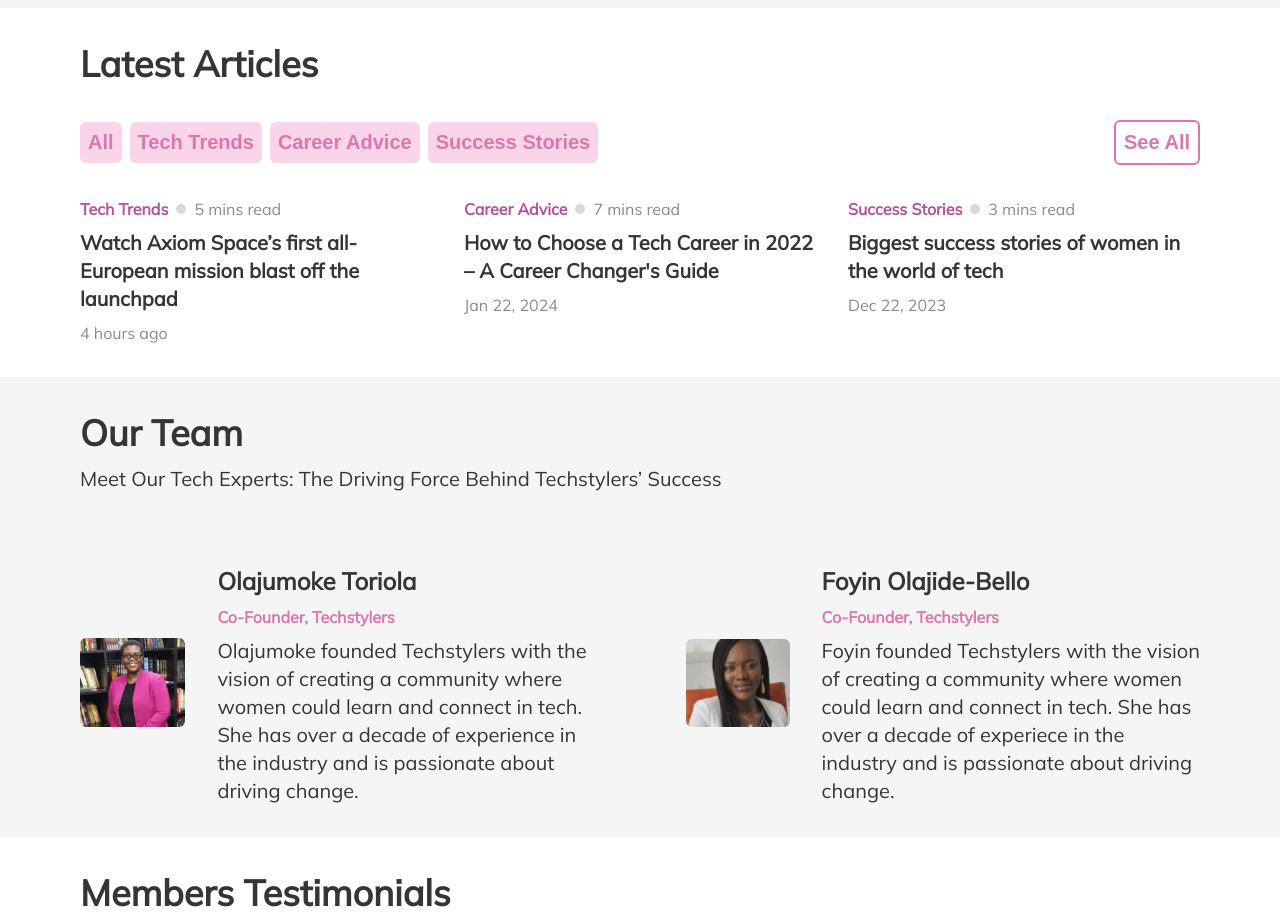
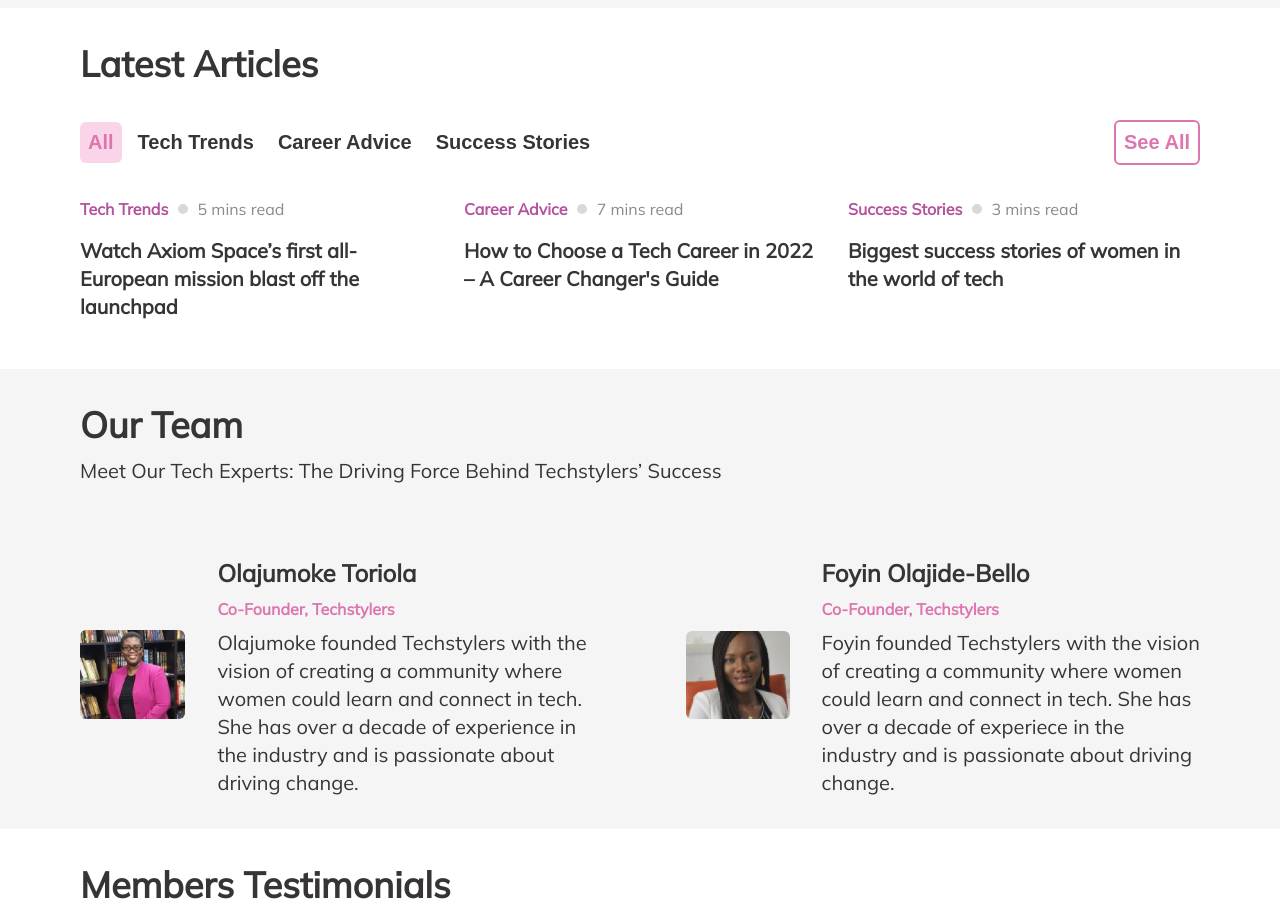
Before and after one commit to SandraDammy/techStylers, a React (Create React App) app: page / in a window 1280 px wide. Shown: the part 2520-3439 px from the top of the page. Built offline with nearby package versions, Linux system fonts and the light colour scheme.

Commit message:
feat: Include dynamic data to articles section

```diff
--- a/src/Components/Section/Articles.jsx
+++ b/src/Components/Section/Articles.jsx
@@ -2,47 +2,15 @@ import React from "react";
 import Title from "../Common/Title";
 import style from "../Style/Article.module.css";
 import Button from "../Common/Button";
+import { articleData } from "../Misc/articleData";
 import { useState } from "react";
-import { articleData } from "../Misc/articleData";
 
 const Articles = () => {
-  const btnEventSee = () => {
-    console.log("Event clicked!");
-  };
+  const [articles, setArticles] = useState("All");
 
-  const [article, setArticle] = useState("all");
-  const [techTrend, setTechTrend] = useState("techTrend");
-  const [careerAdvice, setCareerAdvice] = useState("careerAdvice");
-  const [successStories, setSuccessStories] = useState("successStories");
-  const [articledata, setArticleData] = useState(articleData);
-
-  const handleEvent = (e) => {
-    if (e.target.value === "all") {
-      setArticle("all");
-      setArticleData(articleData);
-    } else if (e.target.value === "techTrend") {
-      setTechTrend("techTrend");
-      const techTrendData = articleData.filter((article) => {
-        return article.tag === "Tech Trend";
-      });
-      setArticleData(techTrendData);
-    } else if (e.target.value === "careerAdvice") {
-      setCareerAdvice("careerAdvice");
-      const careerAdviceData = articleData.filter((article) => {
-        return article.tag === "Career Advice";
-      });
-      setArticleData(careerAdviceData);
-    } else if (e.target.value === "successStories") {
-      setSuccessStories("successStories");
-      const successStoriesData = articleData.filter((article) => {
-        return article.tag === "Success Stories";
-      });
-      setArticleData(successStoriesData);
-    } else {
-      setArticle("all");
-      setArticleData(articleData);
+  const handleSelectionClicks = (sectionTag) => {
+    setArticles(sectionTag);
   }
-  };
 
   return (
     <div className={style.container}>
@@ -50,48 +18,46 @@ const Articles = () => {
       <div className={style.buttonsContainer}>
         <div className={style.buttons}>
           <Button
-            className={article === "all" ? "btnActive" : "btnTran"}
+            className={articles === "All" ? "btnActive" : "btnTran"}
             title={"All"}
-            btnEventHandler={handleEvent}
-            value={"all"}
+            btnEventHandler={() => handleSelectionClicks("All")}
           />
           <Button
-            className={techTrend === "techTrend" ? "btnActive" : "btnTran"}
+            className={articles === "Tech Trends" ? "btnActive" : "btnTran"}
             title={"Tech Trends"}
-            btnEventHandler={handleEvent}
-            value={"techTrend"}
+            btnEventHandler={() => handleSelectionClicks("Tech Trends")}
           />
           <Button
-            className={
-              careerAdvice === "careerAdvice" ? "btnActive" : "btnTran"
-            }
+            className={articles === "Career Advice" ? "btnActive" : "btnTran"}
             title={"Career Advice"}
-            btnEventHandler={handleEvent}
-            value={"careerAdvice"}
+            btnEventHandler={() => handleSelectionClicks("Career Advice")}
           />
           <Button
-            className={
-              successStories === "successStories" ? "btnActive" : "btnTran"
-            }
+            className={articles === "Success Stories" ? "btnActive" : "btnTran"}
             title={"Success Stories"}
-            btnEventHandler={handleEvent}
-            value={"successStories"}
+            btnEventHandler={() => handleSelectionClicks("Success Stories")}
           />
         </div>
         <div className={style.seeAll}>
           <Button
             className={"btnOutline"}
             title={"See All"}
-            btnEventHandler={btnEventSee}
           />
         </div>
       </div>
       <div className={style.articleContainer}>
-        {articledata.map((article, index) => {
+
+
+        {articleData.filter((article) => {
+          if (articles === "All") {
+            return article;
+          } else {
+            return article.tag === articles;
+          }
+        }).map((article) => {
           return (
-            <div className={style.article} key={index}>
+            <div key={article.id} className={style.article}>
               <div className={style.articleInfo}>
-                <div className={style.articleDetail}>
                 <p className={style.articleCategory}>{article.tag}</p>
                 <div className={style.dot}></div>
                 <p className={style.articleTimeDate}>{article.readTime}</p>
@@ -100,11 +66,10 @@ const Articles = () => {
                 <p>{article.title}</p>
               </div>
               <div className={style.articleTimeDate}>
-                  <p>{article.published}</p>
+                <p>{article.date}</p>
               </div>
             </div>
-            </div>
-          );
+          )
         })}
       </div>
     </div>
--- a/src/Components/Style/Article.module.css
+++ b/src/Components/Style/Article.module.css
@@ -39,9 +39,9 @@
 
 .articleInfo {
     display: flex;
-    flex-direction: column;
+    flex-direction: row;
     align-items: start;
-    gap: 0.5em;
+    gap: 0.6em;
 }
 
 .articleCategory {
```
Lines whose indentation alone changed are shown as unchanged.
